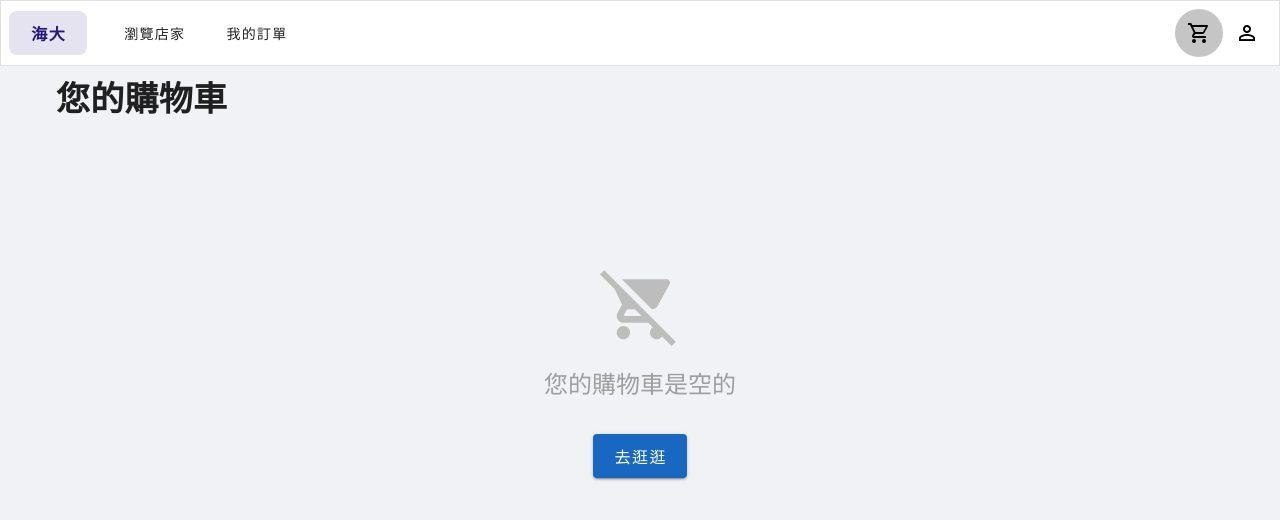
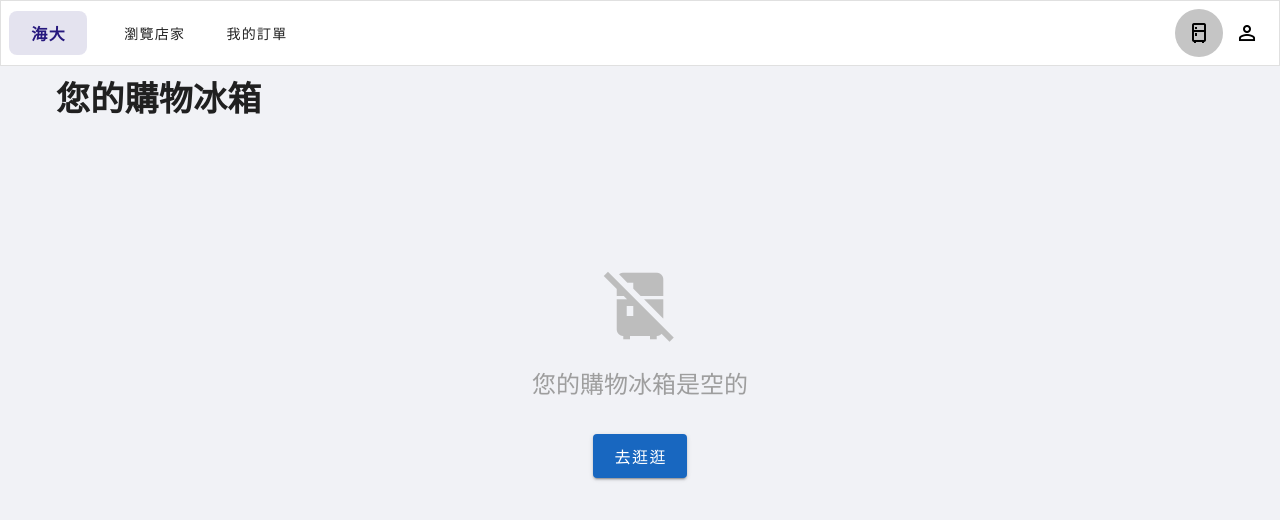
Before and after one commit to howard522/eating_at_ntou, a Nuxt app: page /customer/cart in a window 1280 px wide. Shown: the top 520 px of the page. Built offline with nearby package versions, Linux system fonts and the light colour scheme.

Commit message:
feat: 更新購物車相關文字與圖示，將「購物車」改為「冰箱」，並新增提示訊息顯示餐點狀態

```diff
--- a/app/components/AddToCartDialog.vue
+++ b/app/components/AddToCartDialog.vue
@@ -18,6 +18,15 @@
       </v-card-text>
 
       <v-divider></v-divider>
+      <v-alert
+        :type="isInCart ? 'success' : 'info'"
+        variant="tonal"
+        density="comfortable"
+        :icon="hintIcon"
+        class="mx-4 my-3"
+      >
+        {{ hintText }}
+      </v-alert>
 
       <v-card-actions class="pa-4">
         <v-btn
@@ -25,7 +34,7 @@
             variant="tonal"
             @click="closeDialog"
         >
-          取消
+          再想想
         </v-btn>
         <v-spacer></v-spacer>
         <v-btn
@@ -34,7 +43,7 @@
             variant="flat"
             @click="confirmAddToCart"
         >
-          加入購物車
+          馬上冰！
         </v-btn>
       </v-card-actions>
     </v-card>
@@ -42,6 +51,8 @@
 </template>
 
 <script setup lang="ts">
+import { useCartStore } from '../../stores/cart';
+
 interface MenuItem {
   _id: string
   name: string
@@ -131,6 +142,15 @@ const emit = defineEmits<{
 
 const quantity = ref(1);
 
+// 判斷是否已加入冰箱
+const cartStore = useCartStore();
+const isInCart = computed(() => {
+  if (!props.item) return false;
+  return cartStore.items?.some(i => i._id === props.item!._id) ?? false;
+});
+const hintText = computed(() => isInCart.value ? '冰箱內已有該餐點' : '此餐點還沒加入購物冰箱');
+const hintIcon = computed(() => isInCart.value ? 'mdi-check-circle-outline' : 'mdi-information-outline');
+
 const dialog = computed({
   get: () => props.modelValue,
   set: (value) => emit('update:modelValue', value),
--- a/app/components/MenuItemCard.vue
+++ b/app/components/MenuItemCard.vue
@@ -17,7 +17,19 @@
     <div class="flex-grow-1">
       <h3 class="font-weight-bold text-subtitle-1 mb-1 item-name">{{ item.name }}</h3>
       <p class="text-medium-emphasis text-body-2 mb-2 item-info">{{ item.info }}</p>
-      <span class="text-primary font-weight-bold text-subtitle-1">${{ item.price }}</span>
+      <div class="d-flex align-center">
+        <span class="text-primary font-weight-bold text-subtitle-1">${{ item.price }}</span>
+        <v-chip
+          v-if="isInCart"
+          size="small"
+          color="success"
+          variant="tonal"
+          class="ml-2"
+          prepend-icon="mdi-fridge-outline"
+        >
+          已在冰箱
+        </v-chip>
+      </div>
     </div>
 
     <div class="ml-4">
@@ -34,6 +46,8 @@
 </template>
 
 <script setup lang="ts">
+import { useCartStore } from '../../stores/cart';
+
 interface MenuItem {
   _id: string
   name: string
@@ -53,6 +67,9 @@ const emit = defineEmits<{
 const onAddClick = () => {
   emit('open-add-dialog', props.item);
 };
+
+const cartStore = useCartStore();
+const isInCart = computed(() => cartStore.items?.some(i => i._id === props.item._id) ?? false);
 </script>
 
 <style scoped>
--- a/app/layouts/default.vue
+++ b/app/layouts/default.vue
@@ -37,14 +37,14 @@
 
       <v-spacer></v-spacer>
 
-      <v-btn icon to="/customer/cart" ref="cartIcon">
+      <v-btn icon to="/customer/cart" ref="fridgeIcon">
         <v-badge
             :content="cartStore.totalItemsCount"
             :model-value="cartStore.totalItemsCount > 0"
             color="red"
             floating
         >
-          <v-icon>mdi-cart-outline</v-icon>
+          <v-icon>mdi-fridge-outline</v-icon>
         </v-badge>
       </v-btn>
 
@@ -68,11 +68,11 @@ interface link {
   value: string;
 }
 
-const cartIcon = ref<HTMLElement | null>(null);
-const cartIconEl = computed(() => cartIcon.value?.$el || cartIcon.value);
-provide('cartIconEl', cartIconEl);
+const fridgeIcon = ref<HTMLElement | null>(null);
+const fridgeIconEl = computed(() => fridgeIcon.value?.$el || fridgeIcon.value);
+provide('cartIconEl', fridgeIconEl);
+const cartStore = useCartStore();
 
-const cartStore = useCartStore();
 // 未來會改用store判斷
 const role = ref<string>('customer');
 const activeNav = ref<string>('');
--- a/app/pages/customer/cart/index.vue
+++ b/app/pages/customer/cart/index.vue
@@ -1,6 +1,6 @@
 <template>
   <v-container>
-    <h1 class="text-h4 font-weight-bold mb-6">您的購物車</h1>
+    <h1 class="text-h4 font-weight-bold mb-6">您的購物冰箱</h1>
 
     <v-row
         v-if="!cartStore.items || cartStore.items.length === 0"
@@ -9,8 +9,8 @@
         style="min-height: 60vh;"
     >
       <v-col cols="12" class="text-center">
-        <v-icon size="80" color="grey-lighten-1">mdi-cart-off</v-icon>
-        <p class="mt-6 text-h5 text-grey">您的購物車是空的</p>
+        <v-icon size="80" color="grey-lighten-1">mdi-fridge-off</v-icon>
+        <p class="mt-6 text-h5 text-grey">您的購物冰箱是空的</p>
         <v-btn to="/customer/stores" color="primary" size="large" class="mt-8">去逛逛</v-btn>
       </v-col>
     </v-row>
```
